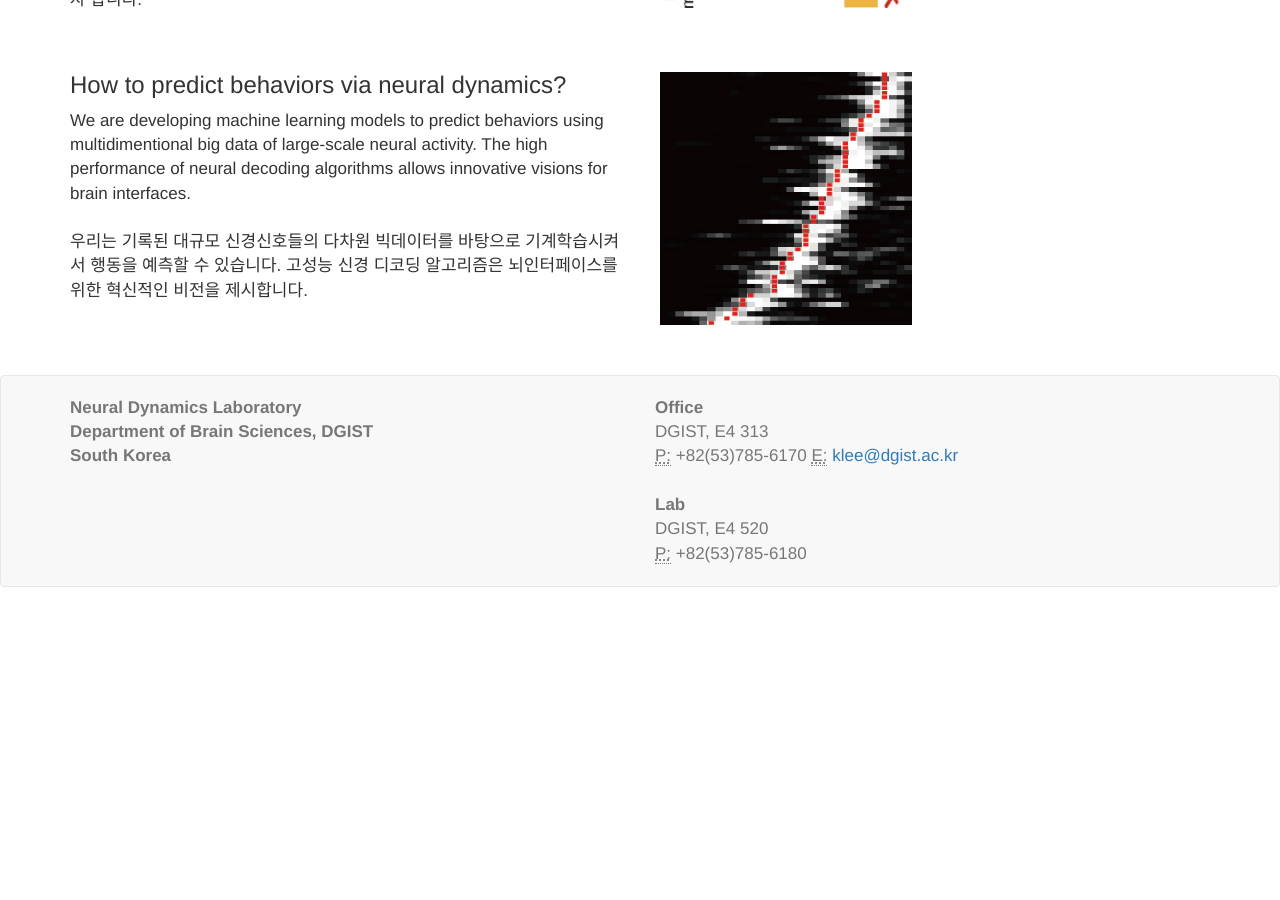
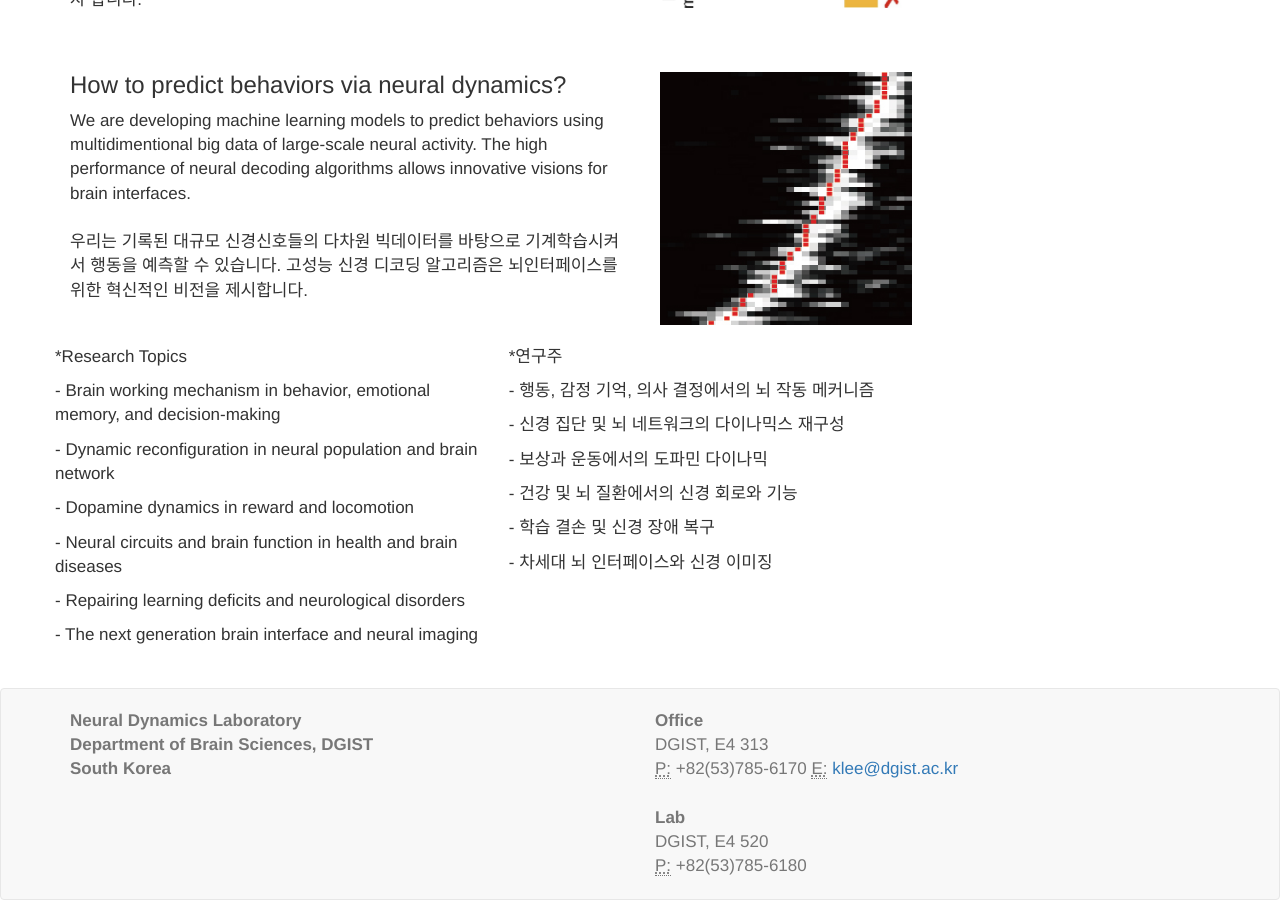
Before and after one commit to kleelab/kleelab.github.io, a Jekyll site: the page built from projects.html, in a window 1280 px wide and 900 px high, scrolled down 1068 px. Built offline with Jekyll 4.4.1, drawn with Linux system fonts in a browser that asks for light colours; nearby versions of some CDN libraries; a style sheet for code colours, icons or effects is not loaded; before the commit the page ends 1655 px from its top, so only the background shows below that.

Commit message:
Update projects.html

```diff
--- a/projects.html
+++ b/projects.html
@@ -44,4 +44,23 @@ layout: page
         <img class="img-responsive" alt="Project 2 illustration" src="../images/research3.jpg"/Align="right">
     </div>
 
+    <div class="section row">
+    <div class="col-md-6">
+<p>*Research Topics</p>
+<p>- Brain working mechanism in behavior, emotional memory, and decision-making</p>
+<p>- Dynamic reconfiguration in neural population and brain network</p>
+<p>- Dopamine dynamics in reward and locomotion</p>
+<p>- Neural circuits and brain function in health and brain diseases</p>
+<p>- Repairing learning deficits and neurological disorders </p>
+<p>- The next generation brain interface and neural imaging</p>
+    </div>
+    <div class="col-md-6">
+<p>*연구주</p>
+<p>- 행동, 감정 기억, 의사 결정에서의 뇌 작동 메커니즘</p>
+<p>- 신경 집단 및 뇌 네트워크의 다이나믹스 재구성</p>
+<p>- 보상과 운동에서의 도파민 다이나믹</p>
+<p>- 건강 및 뇌 질환에서의 신경 회로와 기능</p>
+<p>- 학습 결손 및 신경 장애 복구</p>
+<p>- 차세대 뇌 인터페이스와 신경 이미징</p>
+    </div>
 </div>
```
